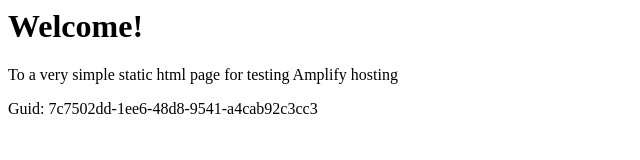
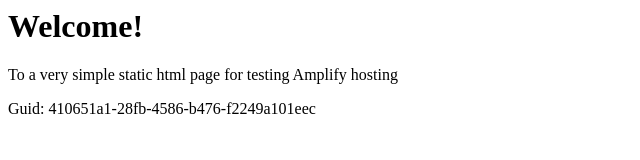
Before and after one commit to aws-aemilia-sfo/Github-PR-Commit-Integration-Test-DoNotTouch-GitHubWebhookPushCanaryTest-v1-preprod-us-west-1, a website: page src/index.html in a window 1280 px wide. Shown: the full height of the page, 0-640 px from the left. Drawn offline with Linux system fonts and the light colour scheme.

Commit message:
commit from integ tests

```diff
--- a/src/index.html
+++ b/src/index.html
@@ -12,6 +12,6 @@
 <body>
     <h1>Welcome!</h1>
     <p>To a very simple static html page for testing Amplify hosting</p>
-    <p>Guid: 7c7502dd-1ee6-48d8-9541-a4cab92c3cc3</p></body>
+    <p>Guid: 410651a1-28fb-4586-b476-f2249a101eec</p></body>
 
 </html>
```
